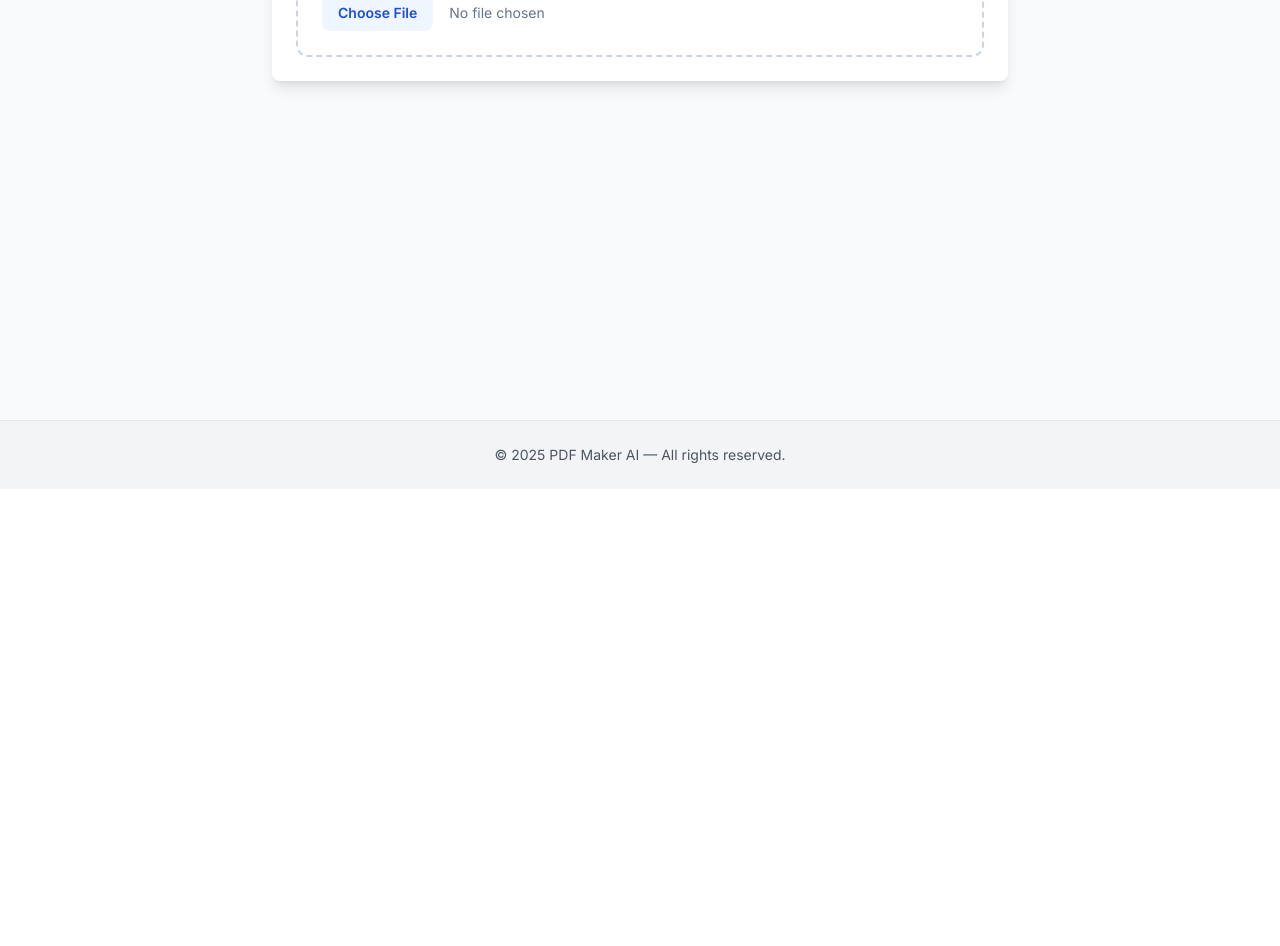
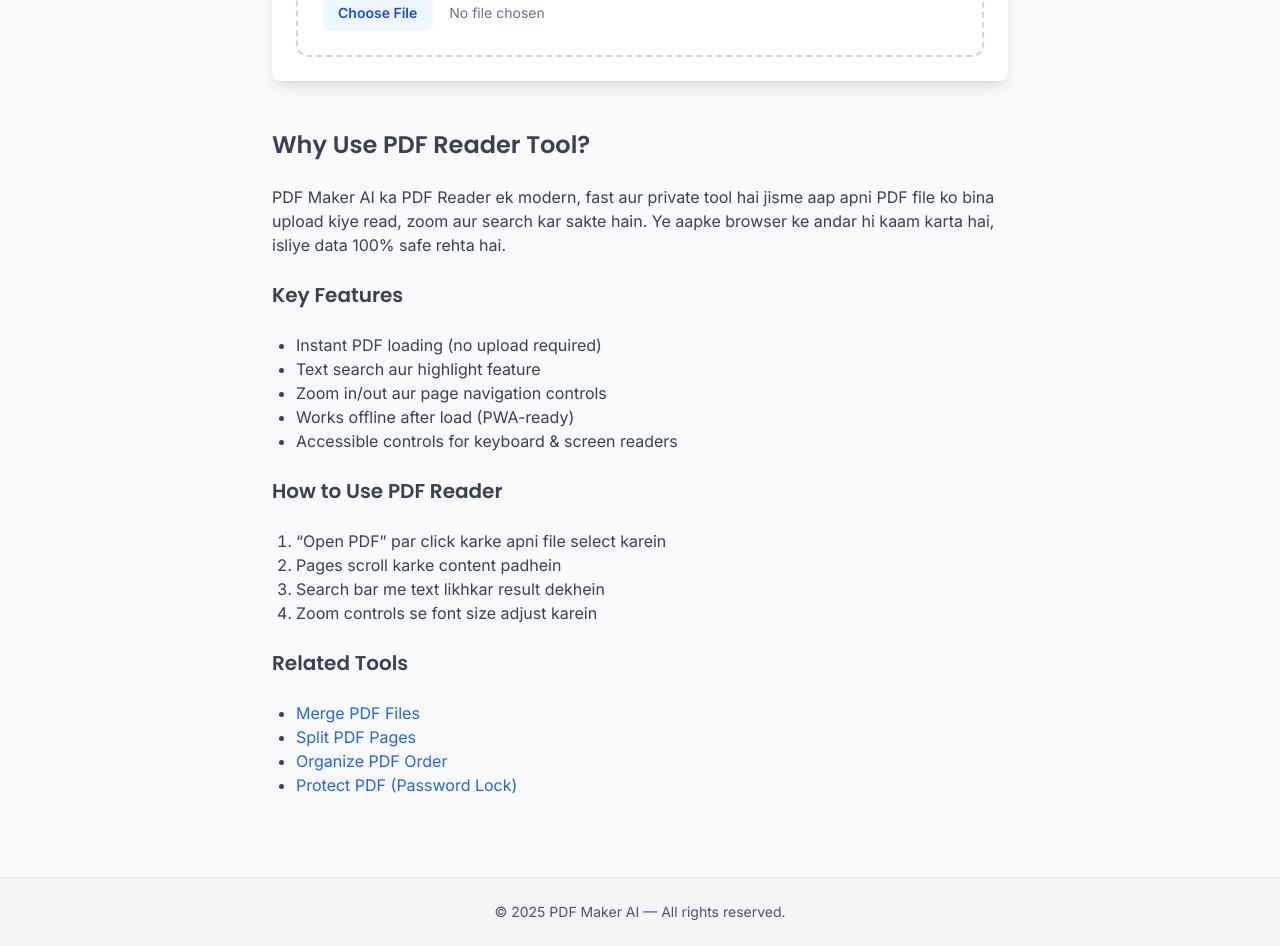
Before and after one commit to studybuild576-commits/my-tool-website, a Next.js app: page /pdf-reader in a window 1280 px wide. Shown: the part 311-1257 px from the top of the page. Before the commit the page ends 800 px from the top, so only its background shows below. Built offline with nearby package versions, Linux system fonts and the light colour scheme.

Commit message:
Update page.tsx

```diff
--- a/app/pdf-reader/page.tsx
+++ b/app/pdf-reader/page.tsx
@@ -5,14 +5,33 @@ import PDFReaderPageClient from "@/components/client/PDFReaderPageClient";
 export const metadata: Metadata = {
   title: "PDF Reader — Read, Search, Extract Text (Free, Private)",
   description:
-    "Browser me hi PDF padhien, pages navigate karein, zoom karein aur text search/extract karein. Saari processing client‑side.",
+    "Browser me hi PDF padhien, pages navigate karein, zoom karein aur text search/extract karein. Saari processing client-side hoti hai, bina upload ke — fast aur private.",
   keywords: [
-    "pdf reader","read pdf online","search pdf","extract text pdf","pdf viewer",
-    "pdf zoom","navigate pdf pages","client side pdf","pdfjs dist","in browser pdf tool",
-    "free pdf reader","private pdf reader","no upload pdf","text content pdf",
-    "find in pdf","pdf search results","pdf canvas render","pdf viewer nextjs",
-    "seo metadata","json-ld software app","lighthouse friendly","core web vitals",
-    "accessible viewer","keyboard navigation","sr labels","lazy canvas"
+    "pdf reader",
+    "read pdf online",
+    "search pdf",
+    "extract text pdf",
+    "pdf viewer",
+    "pdf zoom",
+    "navigate pdf pages",
+    "client side pdf",
+    "pdfjs viewer",
+    "in browser pdf tool",
+    "free pdf reader",
+    "private pdf reader",
+    "no upload pdf",
+    "text content pdf",
+    "find in pdf",
+    "pdf search results",
+    "pdf viewer nextjs",
+    "seo metadata",
+    "json-ld software app",
+    "core web vitals",
+    "accessible pdf viewer",
+    "keyboard navigation pdf",
+    "mobile pdf reader",
+    "sr labels pdf",
+    "lighthouse friendly",
   ],
   alternates: { canonical: "https://pdfmakerai.shop/pdf-reader" },
   robots: { index: true, follow: true },
@@ -20,16 +39,16 @@ export const metadata: Metadata = {
     type: "website",
     url: "https://pdfmakerai.shop/pdf-reader",
     title: "PDF Reader — Free, Private",
-    description: "Read/search PDFs in your browser. No uploads.",
+    description: "Read, zoom, and search PDFs in your browser. 100% private, no uploads.",
     images: [{ url: "/og-image.png", width: 1200, height: 630 }],
-    siteName: "PDF Maker AI"
+    siteName: "PDF Maker AI",
   },
   twitter: {
     card: "summary_large_image",
     title: "PDF Reader — Free, Private",
-    description: "Read, search, and extract text from PDFs in‑browser.",
-    images: ["/og-image.png"]
-  }
+    description: "Read and search PDFs directly in-browser. No uploads, fully private.",
+    images: ["/og-image.png"],
+  },
 };
 
 export default function Page() {
@@ -41,16 +60,124 @@ export default function Page() {
     operatingSystem: "Web",
     url: "https://pdfmakerai.shop/pdf-reader",
     isAccessibleForFree: true,
-    offers: { "@type": "Offer", price: "0", priceCurrency: "USD" }
+    offers: { "@type": "Offer", price: "0", priceCurrency: "USD" },
+    featureList: [
+      "Read PDF online",
+      "Search and extract text",
+      "In-browser, private",
+    ],
+  };
+
+  // ✅ FAQ JSON-LD Schema
+  const faqLd = {
+    "@context": "https://schema.org",
+    "@type": "FAQPage",
+    mainEntity: [
+      {
+        "@type": "Question",
+        name: "PDF online kaise padhein?",
+        acceptedAnswer: {
+          "@type": "Answer",
+          text: "Bas apni PDF file upload karein aur PDF Maker AI ka reader usse instantly browser me open karega. Zoom, scroll, aur search sab available hai.",
+        },
+      },
+      {
+        "@type": "Question",
+        name: "Kya ye PDF Reader secure hai?",
+        acceptedAnswer: {
+          "@type": "Answer",
+          text: "Haan, saari processing browser ke andar hoti hai. Koi bhi file server par upload nahi hoti, isliye ye 100% private aur safe hai.",
+        },
+      },
+      {
+        "@type": "Question",
+        name: "Kya main mobile se bhi PDF read kar sakta hoon?",
+        acceptedAnswer: {
+          "@type": "Answer",
+          text: "Bilkul! Ye tool mobile friendly hai. Aap Android ya iPhone par easily PDFs open aur search kar sakte hain.",
+        },
+      },
+      {
+        "@type": "Question",
+        name: "Kya main PDF me text search kar sakta hoon?",
+        acceptedAnswer: {
+          "@type": "Answer",
+          text: "Haan, aapko sirf search box me keyword type karna hai. Tool turant matching text highlight kar deta hai.",
+        },
+      },
+    ],
   };
 
   return (
     <main className="max-w-3xl mx-auto px-4 py-10">
+      {/* ✅ Structured Data for SEO */}
       <script
         type="application/ld+json"
-        dangerouslySetInnerHTML={{ __html: JSON.stringify(appLd).replace(/</g, "\\u003c") }}
+        dangerouslySetInnerHTML={{
+          __html: JSON.stringify(appLd).replace(/</g, "\\u003c"),
+        }}
       />
+      <script
+        type="application/ld+json"
+        dangerouslySetInnerHTML={{
+          __html: JSON.stringify(faqLd).replace(/</g, "\\u003c"),
+        }}
+      />
+
+      {/* Main Component */}
       <PDFReaderPageClient />
+
+      {/* ✅ Extra SEO + UX Content */}
+      <section className="mt-12 space-y-6 text-gray-700">
+        <h2 className="text-2xl font-semibold">Why Use PDF Reader Tool?</h2>
+        <p>
+          PDF Maker AI ka PDF Reader ek modern, fast aur private tool hai jisme
+          aap apni PDF file ko bina upload kiye read, zoom aur search kar
+          sakte hain. Ye aapke browser ke andar hi kaam karta hai, isliye data
+          100% safe rehta hai.
+        </p>
+
+        <h3 className="text-xl font-semibold mt-6">Key Features</h3>
+        <ul className="list-disc ml-6">
+          <li>Instant PDF loading (no upload required)</li>
+          <li>Text search aur highlight feature</li>
+          <li>Zoom in/out aur page navigation controls</li>
+          <li>Works offline after load (PWA-ready)</li>
+          <li>Accessible controls for keyboard & screen readers</li>
+        </ul>
+
+        <h3 className="text-xl font-semibold mt-6">How to Use PDF Reader</h3>
+        <ol className="list-decimal ml-6">
+          <li>“Open PDF” par click karke apni file select karein</li>
+          <li>Pages scroll karke content padhein</li>
+          <li>Search bar me text likhkar result dekhein</li>
+          <li>Zoom controls se font size adjust karein</li>
+        </ol>
+
+        <h3 className="text-xl font-semibold mt-6">Related Tools</h3>
+        <ul className="list-disc ml-6">
+          <li>
+            <a href="/pdf-merge" className="text-blue-600 hover:underline">
+              Merge PDF Files
+            </a>
+          </li>
+          <li>
+            <a href="/pdf-split" className="text-blue-600 hover:underline">
+              Split PDF Pages
+            </a>
+          </li>
+          <li>
+            <a href="/pdf-organize" className="text-blue-600 hover:underline">
+              Organize PDF Order
+            </a>
+          </li>
+          <li>
+            <a href="/pdf-protect" className="text-blue-600 hover:underline">
+              Protect PDF (Password Lock)
+            </a>
+          </li>
+        </ul>
+      </section>
     </main>
   );
 }
```
